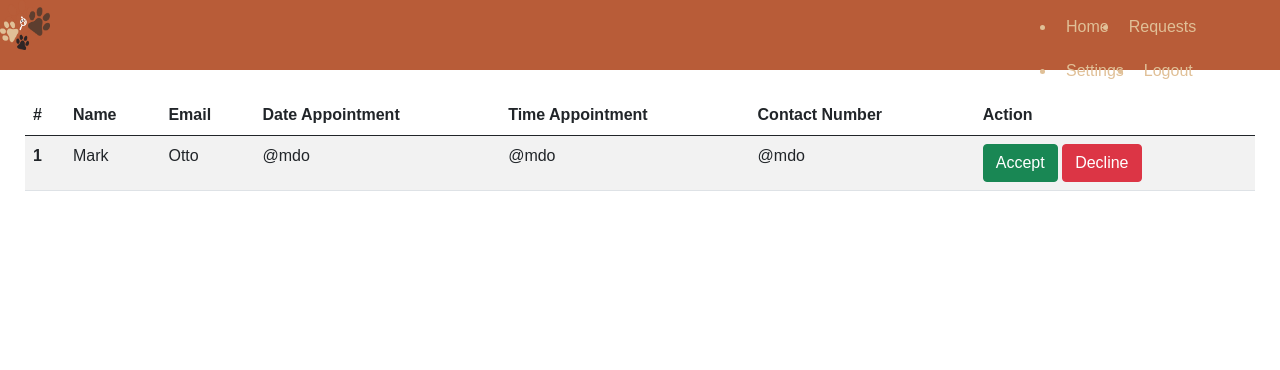
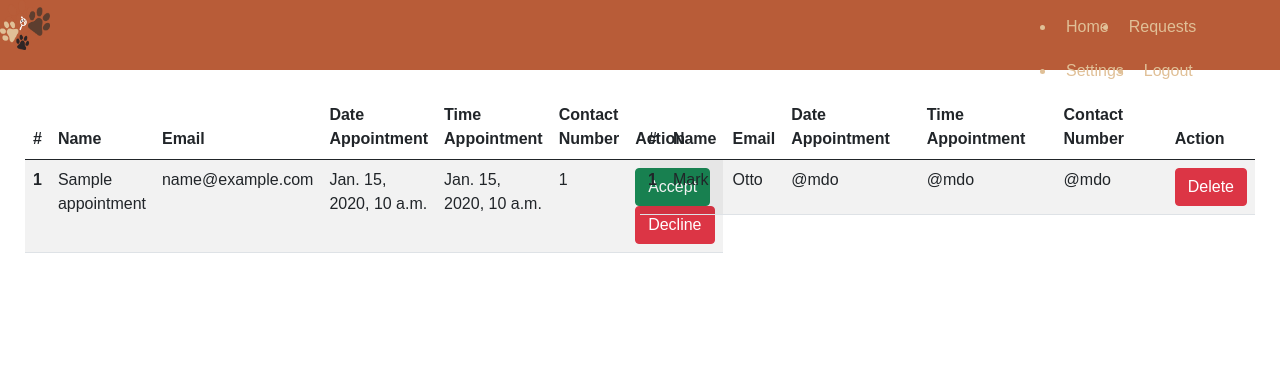
Before and after one commit to Clinic-Directory-2021/web_based_clinic_directory, a Django app: template main_app/templates/appointment.html in a window 1280 px wide. Shown: the top 370 px of the page. Run offline with Django 3.2, Linux system fonts and the light colour scheme; the template is opened without the code that fills it: most values are stand-ins (such as "Sample title", 1, 10 or a date in 2020); parts of the project's set-up code (start-up, migrations or seed data) failed here and were passed over.

Commit message:
asdasdsadsdas

```diff
--- a/main_app/templates/appointment.html
+++ b/main_app/templates/appointment.html
@@ -1,7 +1,41 @@
 {% extends "home_base.html" %}
 {% load static %}
 {% block content %}
-<div style="padding: 25px;">
+<div style="padding: 25px; display: flex;">
+    <div style="width: 50%;">
+        <table class="table table-striped">
+        <thead>
+            <tr>
+              <th scope="col">#</th>
+              <th scope="col">Name</th>
+              <th scope="col">Email</th>
+              <th scope="col">Date Appointment</th>
+              <th scope="col">Time Appointment</th>
+              <th scope="col">Contact Number</th>
+              <th scope="col">Action</th>
+            </tr>
+          </thead>
+          <tbody>
+
+              {% for appointment in appointment_queue %}
+
+            <tr>
+              <th scope="row">1</th>
+              <td>{{appointment.appointment_name}}</td>
+              <td>{{appointment.appointment_email}}</td>
+              <td>{{appointment.appointment_date}}</td>
+              <td>{{appointment.appointment_time}}</td>
+              <td>{{appointment.appointment_number}}</td>
+              <td>
+                <button type="button" class="btn btn-success">Accept</button>
+                <button type="button" class="btn btn-danger">Decline</button>
+            </td>
+            </tr>
+            {% endfor %}
+          </tbody>
+      </table>
+    </div>
+<div style="width: 50%;">
     <table class="table table-striped">
         <thead>
             <tr>
@@ -23,11 +57,11 @@
               <td>@mdo</td>
               <td>@mdo</td>
               <td>
-            <button type="button" class="btn btn-success">Accept</button>
-            <button type="button" class="btn btn-danger">Decline</button>
+                <button type="button" class="btn btn-danger">Delete</button>
             </td>
             </tr>
           </tbody>
       </table>
+</div>
 <div>
 {% endblock %}
--- a/main_app/views.py
+++ b/main_app/views.py
@@ -543,5 +543,9 @@
         return redirect('/')
 
 def appointment(request):
+    if 'user_id' in request.session:
+        appointment_queue = firestoreDB.collection('appointment_queue').document(request.session['user_id']).get()
 
-    return render(request, 'appointment.html')
+        return render(request, 'appointment.html', 'appointment_queue': appointment_queue.to_dict())
+    else:
+        return redirect('/login')
```
Lines whose indentation alone changed are shown as unchanged.
